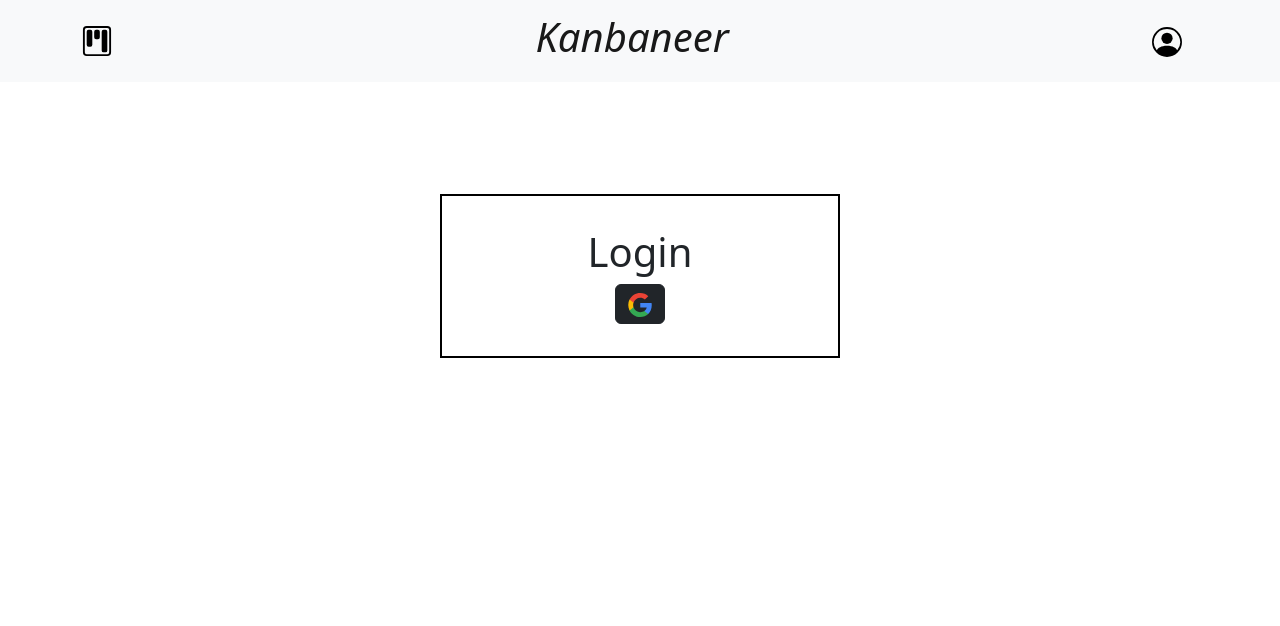
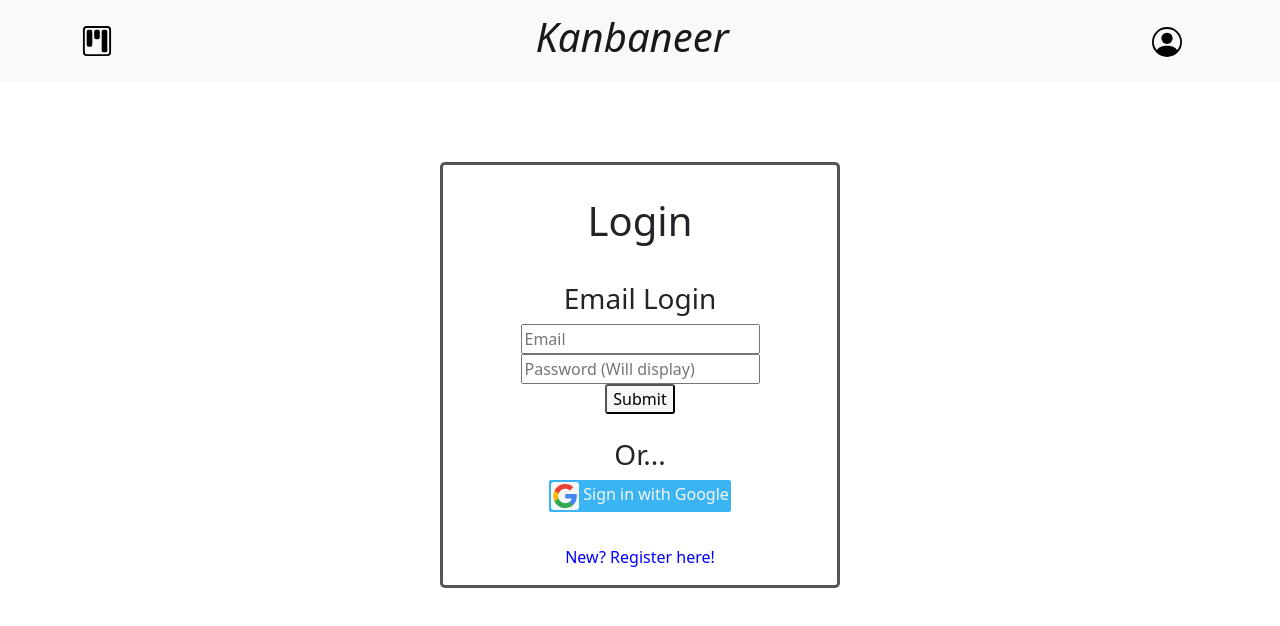
Before and after one commit to ObiBaratt/kanban-board, a React (Create React App) app: page / in a window 1280 px wide. Shown: the top 626 px of the page. Built offline with nearby package versions, Linux system fonts and the light colour scheme; no server answers.

Commit message:
Update Login screen visuals, enable email/pw login/registration UI (non-functional).

```diff
--- a/src/App.css
+++ b/src/App.css
@@ -1,3 +1,14 @@
 .centered {
     text-align: center;
 }
+
+.body {
+    background-color: var(--white);
+}
+
+:root {
+    --dark-blue: #0078AA;
+    --light-blue: #3AB4F2;
+    --yellow: #F2DF3A;
+    --white: #f6f6f6;
+}
--- a/src/components/Login/Login.css
+++ b/src/components/Login/Login.css
@@ -1,3 +1,7 @@
+.login-header {
+    padding-bottom: 5px;
+}
+
 .login {
     text-align: center;
     padding-top: 2em;
@@ -5,12 +9,29 @@
 }
 
 .login-box {
-    border: 2px solid black;
+    border: 3px solid rgb(83, 84, 84);
     width: auto;
     height: auto;
     max-width: 25em;
     max-height: 30em;
-    margin-top: 7em;
+    margin-top: 5em;
+    border-radius: 5px;
+}
+
+.login-btn {
+    width: auto;
+    height: auto;
+    background-color: var(--light-blue);
+    color: var(--white);
+    border: thin solid white;
+    border-radius: 3px;
+    padding: 2px;
+}
+
+.google-logo {
+    background-color: var(--white);
+    padding: 2px;
+    border-radius: 3px;
 }
 
 .spacer {
@@ -25,8 +46,18 @@
 .toggle-register {
     text-align: center;
     color: blue;
+    padding-bottom: 1em;
 }
 
 .toggle-register:hover {
     text-decoration: underline;
 }
+
+.submit-btn {
+    border-radius: 3px;
+    background-color: var(--white);
+}
+
+.submit-btn:hover {
+    color: var(--light-blue);
+}
--- a/src/components/Login/Login.js
+++ b/src/components/Login/Login.js
@@ -46,53 +46,60 @@ export default function Login({ user, setUser }) {
         clearState();
     }
 
-    // if (!register) {
+    if (!register) {
         return (
             <>
             <Navbar />
             <div className="login-box container">
                 <div className="login">
-                    <h1>Login</h1>
-                    <button className="btn btn-dark" onClick={handleGoogleLogin}><img src="/google_logo.svg" alt="Google Logo" /></button>
-                    {/* <div className="spacer"> </div> */}
-                    {/* <h1>Email</h1> */}
-                    {/* <form onSubmit={handleEmailLogin}>
+                    <h1 className="login-header">Login</h1>
+                    <div className="spacer"> </div>
+                    <h3>Email Login</h3>
+                    <form onSubmit={handleEmailLogin}>
                         <div>
                             <input type="text" value={email} placeholder="Email" onChange={(e) => {setEmail(e.target.value)}} ></input>
                             <br />
                             <input type="text" value={password} placeholder="Password (Will display)" onChange={(e) => {setPassword(e.target.value)}}></input>
                             <br />
-                            <input type="submit" value="Submit" />
+                            <input className="submit-btn" type="submit" value="Submit" />
                             <br />
                         </div>
-                    </form> */}
+                    </form>
+                    <div className="spacer"> </div>
+                    <h3>Or...</h3>
+                    <button className="login-btn" onClick={handleGoogleLogin}><img className="google-logo" src="/google_logo.svg" alt="Google Logo" /> Sign in with Google</button>
                 </div>
-                {/* <div className="toggle-register" onClick={() => {showRegister(!register)}}>New? Register here!</div> */}
+                <div className="toggle-register" onClick={() => {showRegister(!register)}}>New? Register here!</div>
             </div>
             </>
         )
-    // }
+    }
 
-//     else {
-//         return (
-//             <>
-//                 <h1 className="header">Your Private Kanban Board is a click away...</h1>
-//                 <div className="login-box container">
-//                     <div className="login">
-//                         <h1>Email</h1>
-//                         <form onSubmit={handleEmailRegister}>
-//                         <div>
-//                             <input type="text" value={email} placeholder="Email" onChange={(e) => {setEmail(e.target.value)}} ></input>
-//                             <br />
-//                             <input type="text" value={password} placeholder="Password (Will display)" onChange={(e) => {setPassword(e.target.value)}}></input>
-//                             <br />
-//                             <input type="submit" value="Submit" />
-//                             <br />
-//                         </div>
-//                     </form>
-//                     </div>
-//                     <div className="toggle-register" onClick={() => {showRegister(!register)}}>Already have an account? Sign in instead!</div>
-//                 </div>
-//             </>
-//     )}
+    else {
+        return (
+            <>
+                <Navbar />
+                <div className="login-box container">
+                    <div className="login">
+                    <h1 className="login-header">Register</h1>
+                    <div className="spacer"> </div>
+                    <h3>Email Registration</h3>
+                        <form onSubmit={handleEmailRegister}>
+                        <div>
+                            <input type="text" value={email} placeholder="Email" onChange={(e) => {setEmail(e.target.value)}} ></input>
+                            <br />
+                            <input type="text" value={password} placeholder="Password (Will display)" onChange={(e) => {setPassword(e.target.value)}}></input>
+                            <br />
+                            <input className="submit-btn" type="submit" value="Submit" />
+                            <br />
+                        </div>
+                    </form>
+                    <div className="spacer"> </div>
+                    <h3>Or...</h3>
+                    <button className="login-btn" onClick={handleGoogleLogin}><img className="google-logo" src="/google_logo.svg" alt="Google Logo" /> Sign in with Google</button>
+                    </div>
+                    <div className="toggle-register" onClick={() => {showRegister(!register)}}>Already have an account? Sign in instead!</div>
+                </div>
+            </>
+    )}
 };
--- a/src/components/Login/loginHandler.js
+++ b/src/components/Login/loginHandler.js
@@ -58,7 +58,6 @@ export const sendPasswordReset = async (email) => {
 export async function loginWithGoogle() {
     const provider = new GoogleAuthProvider();
     try {
-      await setPersistence(auth, browserLocalPersistence);
       const userCred = await signInWithPopup(auth, provider);
 
       return {
```
